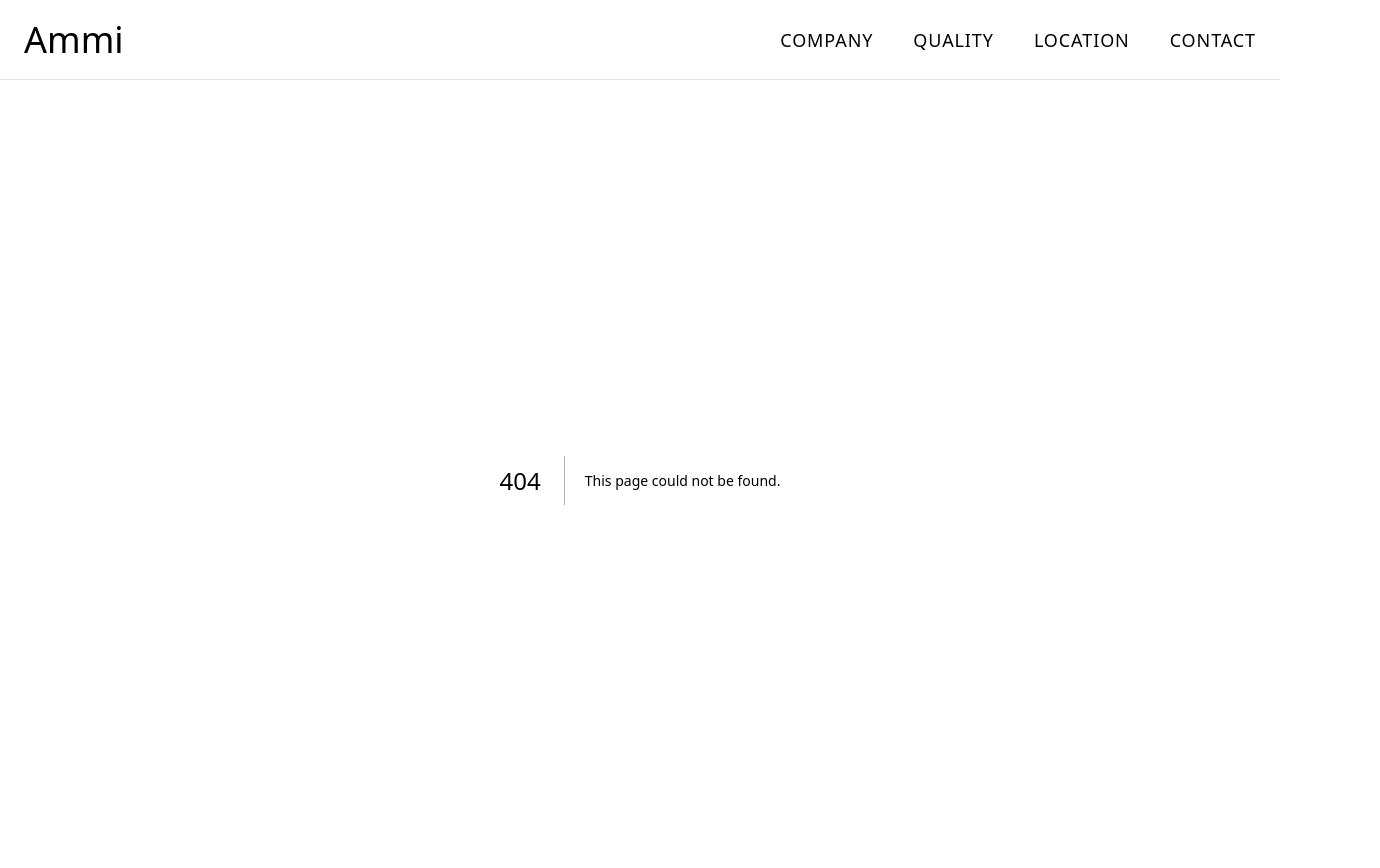
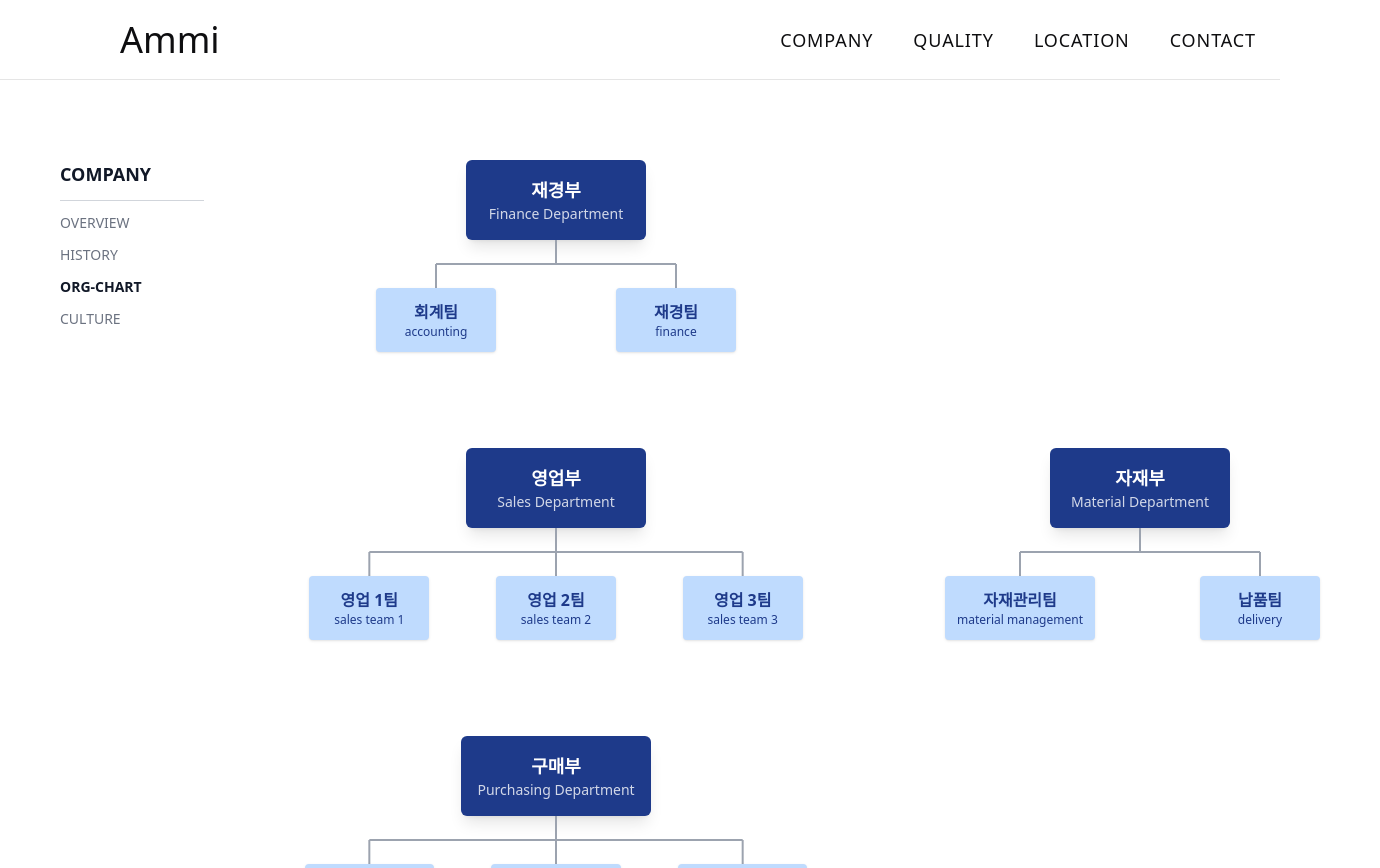
Before and after one commit to ShinBanSeok/Ammi, a Next.js app: page /company/org-chart in a window 1280 px wide. Before the commit this address had no page. Shown: the top 868 px of the page, 1380 px wide, since content can reach past the window. Built offline with nearby package versions, Linux system fonts and the light colour scheme.

Commit message:
org-chart 만듦. 더 수정하고 싶긴 함.

```diff
--- /dev/null
+++ b/app/company/org-chart/page.tsx
@@ -0,0 +1,201 @@
+import Container from '@/components/Container';
+import SubPageSidebar from '@/components/SubPageSidebar';
+import React from 'react';
+
+/**
+ * 반응형 SVG 커넥터
+ * - 부서 하단 중앙 세로선 + (첫 팀 중앙 ↔ 마지막 팀 중앙) 가로선 + 각 팀 세로선
+ * - 팀 n개일 때 각 팀 중앙 x% = ((2*i+1)/(2n))*100
+ * - grid는 gap-0으로 두고, 카드 래퍼에 mx로 간격을 줘야 퍼센트 좌표와 정확히 일치합니다.
+ */
+function GridConnector({
+  count,
+  meetY = 24, // 부서 세로선이 내려오는 y (px)
+  down = 24, // 가로선에서 팀 쪽으로 내려가는 길이 (px)
+  stroke = '#9CA3AF',
+  strokeWidth = 2,
+}: {
+  count: number;
+  meetY?: number;
+  down?: number;
+  stroke?: string;
+  strokeWidth?: number;
+}) {
+  const xs = Array.from(
+    { length: count },
+    (_, i) => ((2 * i + 1) / (2 * count)) * 100
+  );
+
+  return (
+    <svg className="w-full" style={{ height: meetY + down }}>
+      {/* 부서에서 내려오는 세로선 (중앙) */}
+      <line
+        x1="50%"
+        y1={0}
+        x2="50%"
+        y2={meetY}
+        stroke={stroke}
+        strokeWidth={strokeWidth}
+      />
+      {/* 가로선: 첫 팀 중앙 ~ 마지막 팀 중앙까지만 */}
+      <line
+        x1={`${xs[0]}%`}
+        y1={meetY}
+        x2={`${xs[xs.length - 1]}%`}
+        y2={meetY}
+        stroke={stroke}
+        strokeWidth={strokeWidth}
+      />
+      {/* 팀으로 내려가는 세로선 */}
+      {xs.map((x, i) => (
+        <line
+          key={i}
+          x1={`${x}%`}
+          y1={meetY}
+          x2={`${x}%`}
+          y2={meetY + down}
+          stroke={stroke}
+          strokeWidth={strokeWidth}
+        />
+      ))}
+    </svg>
+  );
+}
+
+export default function OrgChartPage() {
+  // 섹션별 선 높이 (원하면 살짝 조절 가능)
+  const meetY2 = 24; // 2팀 섹션
+  const meetY3 = 24; // 3팀 섹션 (조금 낮게)
+
+  return (
+    <Container>
+      <div className="flex gap-8 py-20">
+        <SubPageSidebar />
+        <main className="flex-1 relative">
+          {/* 조직도 */}
+          <div className="relative max-w-5xl mx-auto">
+            {/* 좌우 배치 */}
+            <div className="flex gap-16 justify-start">
+              {/* 왼쪽 열: 재경부 / 영업부 / 구매부 */}
+              <div className="flex flex-col items-center">
+                {/* 재경부 */}
+                <div className="bg-blue-900 text-white px-4 py-4 min-w-[180px] text-center rounded-md shadow-lg">
+                  <div className="font-bold text-lg">재경부</div>
+                  <div className="text-sm opacity-80">Finance Department</div>
+                </div>
+                <div className="w-[480px] shrink-0">
+                  <GridConnector count={2} meetY={meetY2} down={meetY2} />
+                </div>
+                {/* 팀 그리드: gap-0, 각 카드 래퍼에 mx로 간격 부여 */}
+                <div className="grid grid-cols-2 gap-0 w-[480px] shrink-0 justify-items-center">
+                  <div className="relative mx-5">
+                    <div className="bg-blue-200 text-blue-900 px-3 py-3 min-w-[120px] text-center rounded shadow">
+                      <div className="font-semibold">회계팀</div>
+                      <div className="text-xs">accounting</div>
+                    </div>
+                  </div>
+                  <div className="relative mx-5">
+                    <div className="bg-blue-200 text-blue-900 px-3 py-3 min-w-[120px] text-center rounded shadow">
+                      <div className="font-semibold">재경팀</div>
+                      <div className="text-xs">finance</div>
+                    </div>
+                  </div>
+                </div>
+
+                {/* 영업부 */}
+                <div className="flex flex-col items-center mt-24">
+                  <div className="bg-blue-900 text-white px-4 py-4 min-w-[180px] text-center rounded-md shadow-lg">
+                    <div className="font-bold text-lg">영업부</div>
+                    <div className="text-sm opacity-80">Sales Department</div>
+                  </div>
+                  <div className="w-[560px] shrink-0">
+                    <GridConnector count={3} meetY={meetY3} down={meetY3} />
+                  </div>
+                  <div className="grid grid-cols-3 gap-0 w-[560px] shrink-0 justify-items-center">
+                    <div className="relative mx-5">
+                      <div className="bg-blue-200 text-blue-900 px-3 py-3 min-w-[120px] text-center rounded shadow">
+                        <div className="font-semibold">영업 1팀</div>
+                        <div className="text-xs">sales team 1</div>
+                      </div>
+                    </div>
+                    <div className="relative mx-5">
+                      <div className="bg-blue-200 text-blue-900 px-3 py-3 min-w-[120px] text-center rounded shadow">
+                        <div className="font-semibold">영업 2팀</div>
+                        <div className="text-xs">sales team 2</div>
+                      </div>
+                    </div>
+                    <div className="relative mx-5">
+                      <div className="bg-blue-200 text-blue-900 px-3 py-3 min-w-[120px] text-center rounded shadow">
+                        <div className="font-semibold">영업 3팀</div>
+                        <div className="text-xs">sales team 3</div>
+                      </div>
+                    </div>
+                  </div>
+                </div>
+
+                {/* 구매부 */}
+                <div className="flex flex-col items-center mt-24">
+                  <div className="bg-blue-900 text-white px-4 py-4 min-w-[180px] text-center rounded-md shadow-lg">
+                    <div className="font-bold text-lg">구매부</div>
+                    <div className="text-sm opacity-80">
+                      Purchasing Department
+                    </div>
+                  </div>
+                  <div className="w-[560px] shrink-0">
+                    <GridConnector count={3} meetY={meetY3} down={meetY3} />
+                  </div>
+                  <div className="grid grid-cols-3 gap-0 w-[560px] shrink-0 justify-items-center">
+                    <div className="relative mx-5">
+                      <div className="bg-blue-200 text-blue-900 px-3 py-3 min-w-[120px] text-center rounded shadow">
+                        <div className="font-semibold">구매 1팀</div>
+                        <div className="text-xs">purchasing team 1</div>
+                      </div>
+                    </div>
+                    <div className="relative mx-5">
+                      <div className="bg-blue-200 text-blue-900 px-3 py-3 min-w-[120px] text-center rounded shadow">
+                        <div className="font-semibold">구매 2팀</div>
+                        <div className="text-xs">purchasing team 2</div>
+                      </div>
+                    </div>
+                    <div className="relative mx-5">
+                      <div className="bg-blue-200 text-blue-900 px-3 py-3 min-w-[120px] text-center rounded shadow">
+                        <div className="font-semibold">구매 3팀</div>
+                        <div className="text-xs">purchasing team 3</div>
+                      </div>
+                    </div>
+                  </div>
+                </div>
+              </div>
+
+              {/* 오른쪽 열: 자재부 */}
+              <div className="flex flex-col items-center justify-center">
+                <div className="bg-blue-900 text-white px-4 py-4 min-w-[180px] text-center rounded-md shadow-lg">
+                  <div className="font-bold text-lg">자재부</div>
+                  <div className="text-sm opacity-80">Material Department</div>
+                </div>
+                <div className="w-[480px] shrink-0">
+                  <GridConnector count={2} meetY={meetY2} down={meetY2} />
+                </div>
+                <div className="grid grid-cols-2 gap-0 w-[480px] shrink-0 justify-items-center">
+                  <div className="relative mx-5">
+                    <div className="bg-blue-200 text-blue-900 px-3 py-3 min-w-[120px] text-center rounded shadow">
+                      <div className="font-semibold">자재관리팀</div>
+                      <div className="text-xs">material management</div>
+                    </div>
+                  </div>
+                  <div className="relative mx-5">
+                    <div className="bg-blue-200 text-blue-900 px-3 py-3 min-w-[120px] text-center rounded shadow">
+                      <div className="font-semibold">납품팀</div>
+                      <div className="text-xs">delivery</div>
+                    </div>
+                  </div>
+                </div>
+              </div>
+              {/* 오른쪽 열 끝 */}
+            </div>
+          </div>
+        </main>
+      </div>
+    </Container>
+  );
+}
--- a/app/company/organizational/page.tsx
+++ /dev/null
@@ -1,18 +0,0 @@
-import Container from '@/components/Container';
-import SubPageSidebar from '@/components/SubPageSidebar';
-
-export default function OrgChartPage() {
-  return (
-    <Container>
-      <div className="flex gap-8 py-20">
-        <SubPageSidebar />
-        <main className="flex-1">
-          <h1 className="mb-6 text-3xl font-semibold uppercase tracking-wide">
-            Company · Organizational
-          </h1>
-          <p className="text-gray-600">Coming soon.</p>
-        </main>
-      </div>
-    </Container>
-  );
-}
--- a/app/location/location/page.tsx
+++ b/app/location/location/page.tsx
@@ -1,6 +1,7 @@
 import Container from '@/components/Container';
 import SubPageSidebar from '@/components/SubPageSidebar';
 import NaverMap from '@/components/NaverMap';
+import Image from 'next/image';
 import { SITE_INFO } from '@/lib/site.config';
 
 export default function LocationPage() {
@@ -11,7 +12,7 @@ export default function LocationPage() {
       <div className="flex gap-8 py-20">
         <SubPageSidebar />
         <main className="flex-1">
-          <div className="space-y-8">
+          <div className="space-y-16">
             {/* 지도 영역 - 좌우로 넓게 */}
             <div>
               <div className="aspect-video">
@@ -23,8 +24,8 @@ export default function LocationPage() {
             </div>
 
             {/* 정보 영역 - 지도 아래 */}
-            <div className="grid grid-cols-1 md:grid-cols-3 gap-8">
-              <div className="md:col-span-1 space-y-10">
+            <div className="grid grid-cols-1 md:grid-cols-5 gap-8">
+              <div className="md:col-span-2 space-y-10">
                 <div>
                   <h2 className="text-lg font-semibold mb-3">본사</h2>
                   <div className="space-y-2 text-gray-700 text-sm">
@@ -44,20 +45,20 @@ export default function LocationPage() {
                 </div>
               </div>
 
-              <div className="md:col-span-2">
+              <div className="md:col-span-3">
                 <h2 className="text-lg font-semibold mb-3">오시는 길</h2>
                 <div className="space-y-2 text-gray-700 text-sm">
                   <div>
-                    <span className="font-medium">지하철:</span> 신당역 4번
-                    출구, 도보 6분 / 청구역 2번 출구 도보 8분
+                    <span className="text-xl">🚆</span> 신당역 4번 출구, 도보
+                    6분 / 청구역 2번 출구 도보 8분
                   </div>
                   <div>
-                    <span className="font-medium">버스:</span> 142, 147, 2233,
-                    6211, 2012, 2013, 2014, 2015, 202, 421, 463, 2233, 7212
+                    <span className="text-xl">🚌</span> 142 / 147 / 2233 / 6211
+                    / 2012 / 2013 / 2014 / 2015 / 202 / 421 / 463 / 2233 / 7212
                   </div>
                   <div>
-                    <span className="font-medium">주차:</span> 건물 기계주차장
-                    이용 가능
+                    <span className="text-xl">🚘</span> 건물 기계주차장 이용
+                    가능
                   </div>
                 </div>
               </div>
--- a/components/Header.tsx
+++ b/components/Header.tsx
@@ -10,7 +10,7 @@ export default function Header() {
       <div className="mx-auto text-4xl flex h-full max-w-[1400px] items-center justify-between px-6">
         <Link
           href="/"
-          className="flex items-center font-medium gap-3"
+          className="flex items-center font-medium gap-3 px-24"
           aria-label="Go to home"
         >
           Ammi
--- a/components/SubPageSidebar.tsx
+++ b/components/SubPageSidebar.tsx
@@ -16,13 +16,13 @@ export default function SubPageSidebar() {
   if (!navData) return null;
 
   return (
-    <div className="w-48 flex-shrink-0">
+    <div className="w-36 flex-shrink-0 mr-10">
       <div className="sticky top-24">
-        <h3 className="text-lg font-bold text-gray-900 mb-2">
+        <h3 className="text-lg font-bold text-gray-900 mb-3">
           {navData.label}
         </h3>
-        <hr className="border-gray-300 mb-4" />
-        <nav className="space-y-2">
+        <hr className="border-gray-300 mb-3" />
+        <nav className="space-y-3">
           {navData.children.map((item) => {
             const isActive = pathname === item.href;
 
--- a/lib/site.config.ts
+++ b/lib/site.config.ts
@@ -1,11 +1,11 @@
 export const SITE_INFO = {
   companyName: '(주)암미',
-  ceo: 'J. Doe',
+  ceo: '신승식',
   address: {
     main: '서울특별시 중구 다산로 38길 69, 우덕빌딩',
-    office: '서울특별시 종로구 종로 266, D동 3층 302호'
+    office: '서울특별시 종로구 종로 266, D동 3층 302호',
   },
-  phone: '02-1234-5678',
+  phone: '02-2238-8046',
   bizRegNo: '215-81-36619',
   copyright: `Copyright © (주)암미. ALL RIGHTS RESERVED.`,
   logoAlt: 'AMMI Logo',
@@ -17,7 +17,7 @@ export const NAV = {
     children: [
       { label: 'OVERVIEW', href: '/company/overview' },
       { label: 'HISTORY', href: '/company/history' },
-      { label: 'ORGANIZATIONAL', href: '/company/organizational' },
+      { label: 'ORG-CHART', href: '/company/org-chart' },
       { label: 'CULTURE', href: '/company/culture' },
     ],
   },
```
Also changed, not shown: public/images/icons/bus1.png (added), public/images/icons/bus2.png (added).
